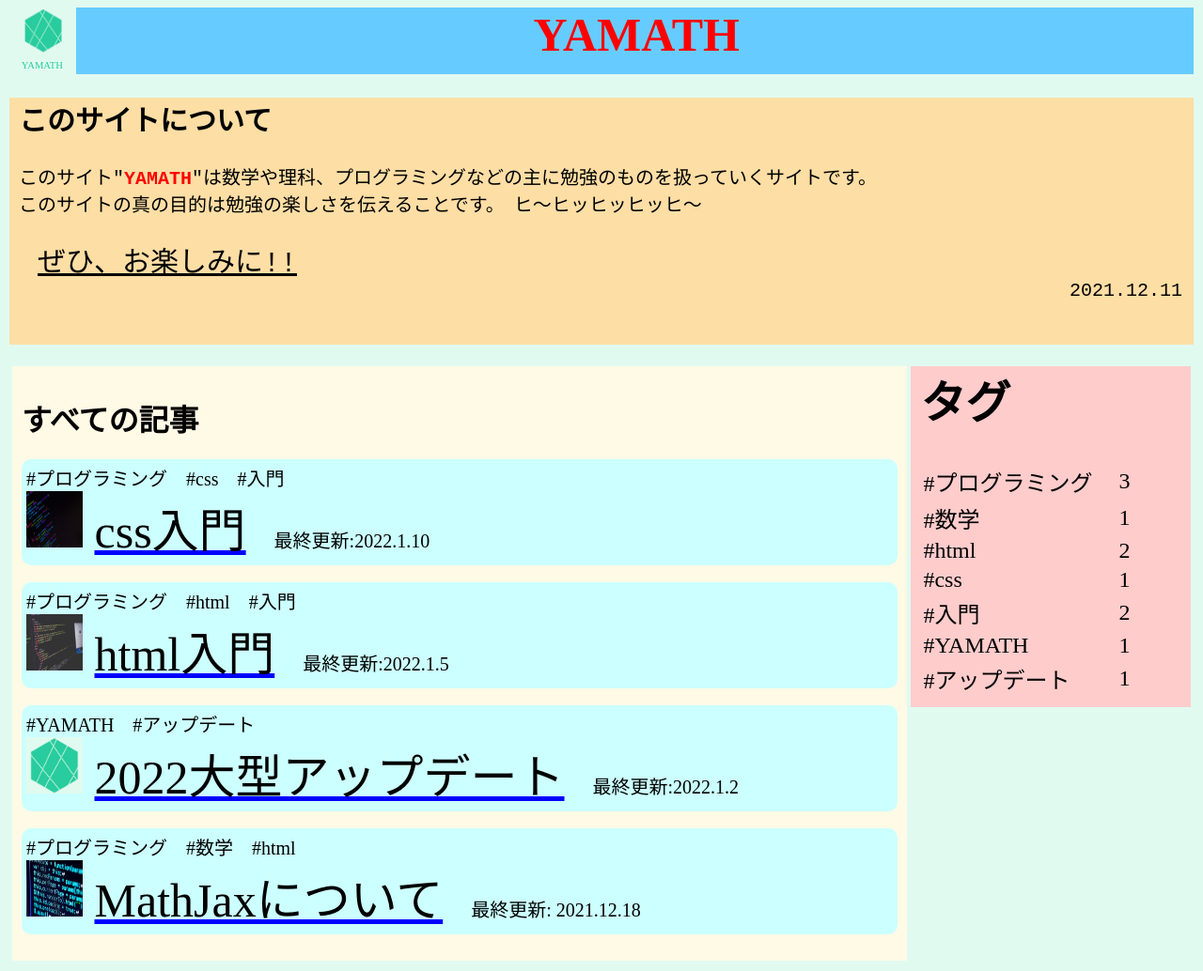
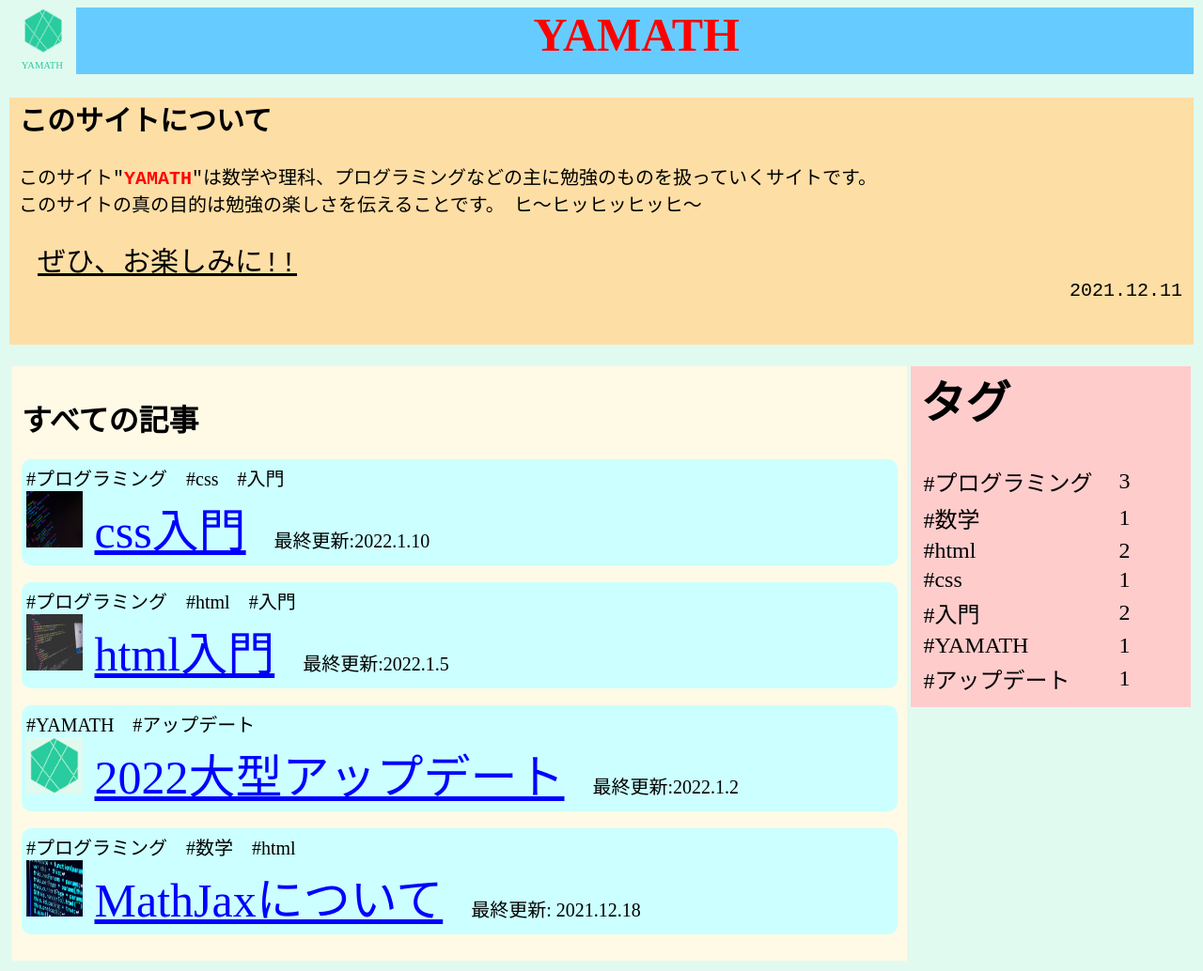
Before and after one commit to tiger-math/yamath, a Jekyll site: the page index.html, which Jekyll copies as it is, in a window 1280 px wide. Shown: the whole page at 94% size. Built offline with Jekyll 4.4.1, drawn with Linux system fonts in a browser that asks for light colours.

Commit message:
Update index.html

```diff
--- a/index.html
+++ b/index.html
@@ -33,25 +33,25 @@
   <div class="page">
 	 <span class="page-tag"><a href="tag-プログラミング.html">#プログラミング</a>　<a href="tag-css.html">#css</a>　<a href="tag-入門.html">#入門</a></span><br>
 	 <span class="page-img"><img src="css.jpg" height="60" width="60"></span>
-	 <span class="page-name"><a href="css入門.html">css入門</a></span>　<span class="page-tag">最終更新:2022.1.10</span>
+	 <a href="css入門.html" class="page-name">css入門</a>　<span class="page-tag">最終更新:2022.1.10</span>
    </div><br>
 
   <div class="page">
 	 <span class="page-tag"><a href="tag-プログラミング.html">#プログラミング</a>　<a href="tag-html.html">#html</a>　<a href="tag-入門.html">#入門</a></span><br>
 	 <span class="page-img"><img src="html.png" height="60" width="60"></span>
-	 <span class="page-name"><a href="html入門.html">html入門</a></span>　<span class="page-tag">最終更新:2022.1.5</span>
+	 <a href="html入門.html" class="page-name">html入門</a>　<span class="page-tag">最終更新:2022.1.5</span>
    </div><br>
 
   <div class="page">
 	 <span class="page-tag"><a href="tag-YAMATH.html">#YAMATH</a>　<a href="tag-アップデート.html">#アップデート</a></span><br>
 	 <span class="page-img"><img src="ロゴ2.png" height="60" width="60"></span>
-	 <span class="page-name"><a href="2022大型アップデート.html">2022大型アップデート</a></span>　<span class="page-tag">最終更新:2022.1.2</span>
+	 <a href="2022大型アップデート.html" class="page-name">2022大型アップデート</a>　<span class="page-tag">最終更新:2022.1.2</span>
    </div><br>
 
    <div class="page">
 	 <span class="page-tag"><a href="tag-プログラミング.html">#プログラミング</a>　<a href="tag-数学.html">#数学</a>　<a href="tag-html.html">#html</a></span><br>
 	 <span class="page-img"><img src="プログラミング.png" height="60" width="60"></span>
-	 <span class="page-name"><a href="MathJaxについて.html">MathJaxについて</a></span>　<span class="page-tag">最終更新: 2021.12.18</span>
+	 <a href="MathJaxについて.html" class="page-name">MathJaxについて</a>　<span class="page-tag">最終更新: 2021.12.18</span>
 	</div><br>
 
  </div>
```
